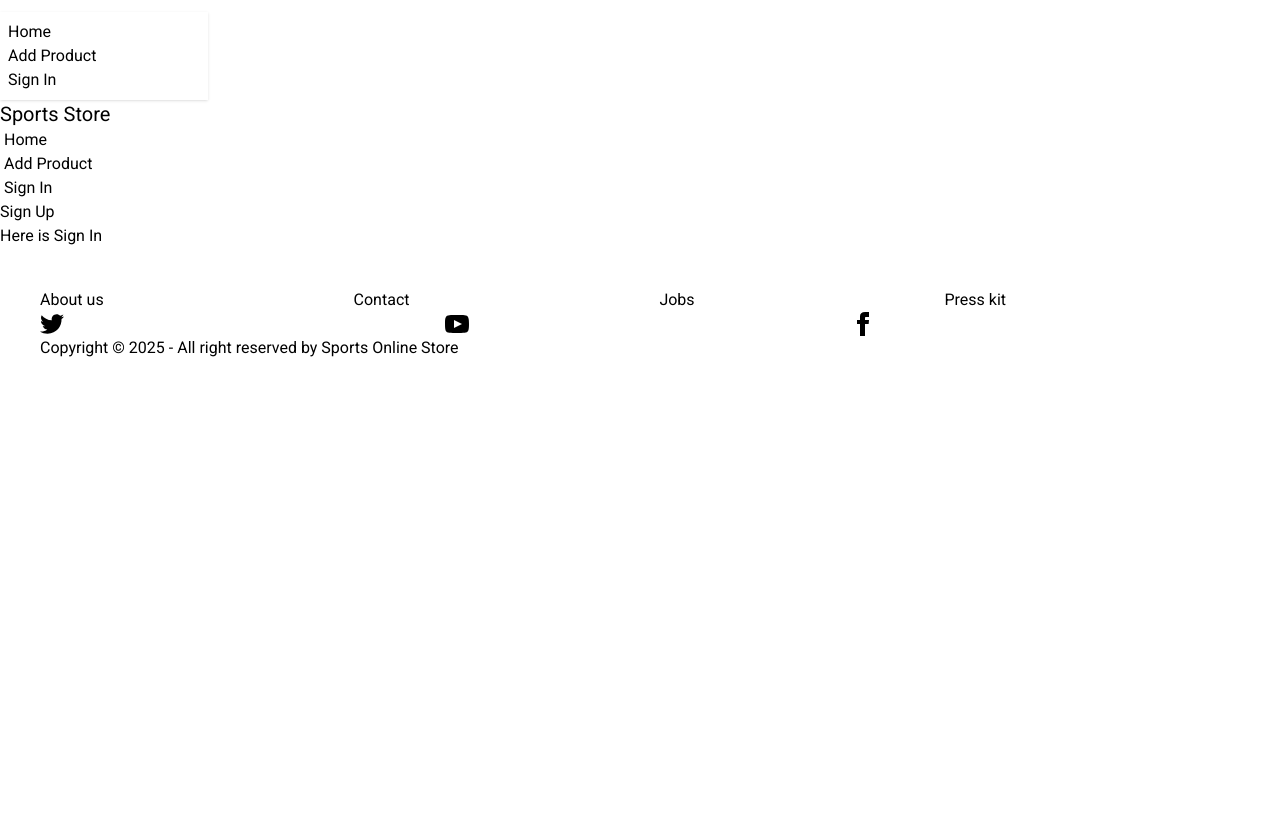
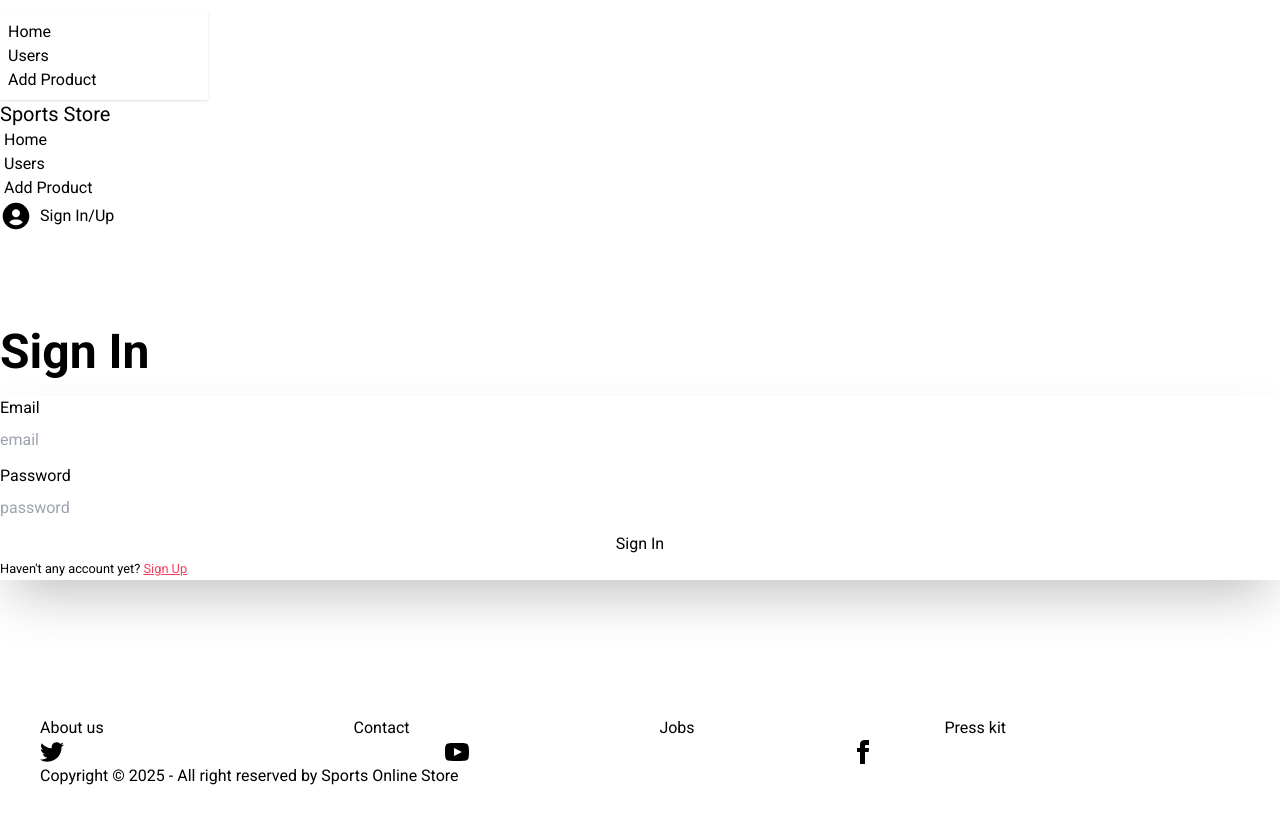
Before and after one commit to sifathossain-ai/sports-online-store-client, a React (Vite) app: page /signin in a window 1280 px wide. Shown: the top 824 px of the page. Before the commit the page ends 800 px from the top, so only its background shows below. Built offline with nearby package versions, Linux system fonts and the light colour scheme.

Commit message:
Add Sign Up

```diff
--- a/src/components/Navbar.jsx
+++ b/src/components/Navbar.jsx
@@ -1,11 +1,12 @@
 import React from 'react';
 import { Link, NavLink } from 'react-router-dom';
+import { BiSolidUserCircle } from "react-icons/bi";
 
 const Navbar = () => {
     const Links = <>
         <li><NavLink to={'/'}>Home</NavLink></li>
+        <li><NavLink to={'/users'}>Users</NavLink></li>
         <li><NavLink to={'/addProduct'}>Add Product</NavLink></li>
-        <li><NavLink to={'/signin'}>Sign In</NavLink></li>
 
     </>
     return (
@@ -39,8 +40,9 @@ const Navbar = () => {
                     {Links}
                 </ul>
             </div>
-            <div className="navbar-end">
-                <button className='btn'><NavLink to={'/signup'}>Sign Up</NavLink></button>
+            <div className="navbar-end flex items-center gap-2">
+                <BiSolidUserCircle className='h-8 w-8'></BiSolidUserCircle>
+                <button className='btn'><NavLink to={'/signin'}>Sign In/Up</NavLink></button>
             </div>
         </div>
     );
--- a/src/pages/SignIn.jsx
+++ b/src/pages/SignIn.jsx
@@ -1,9 +1,38 @@
 import React from 'react';
+import { Link } from 'react-router-dom';
 
 const SignIn = () => {
+
+    const handleSignIn = e => {
+        e.preventDefault();
+    }
     return (
-        <div>
-            Here is Sign In
+        <div className="hero bg-base-200 rounded-lg py-12 my-12">
+            <div className="hero-content flex-col lg:flex-row-reverse">
+                <div className="text-center lg:text-left mb-5">
+                    <h1 className="text-2xl md:text-5xl font-bold">Sign In</h1>
+                </div>
+                <div className="card bg-base-100 w-full shrink-0 shadow-2xl">
+                    <form onSubmit={handleSignIn} className="card-body space-y-3">
+                        <div className="form-control flex flex-col space-y-2">
+                            <label className="label">
+                                <span className="label-text">Email</span>
+                            </label>
+                            <input type="email" placeholder="email" name='email' className="input input-bordered w-full" required />
+                        </div>
+                        <div className="form-control flex flex-col space-y-2">
+                            <label className="label">
+                                <span className="label-text">Password</span>
+                            </label>
+                            <input type="password" placeholder="password" name='password' className="input input-bordered w-full" required />
+                        </div>
+                        <div className="form-control mt-6 w-full">
+                            <button className="btn btn-primary w-full">Sign In</button>
+                        </div>
+                        <small className='text-center'>Haven't any account yet? <Link to={'/signup'} className='text-rose-500 underline'>Sign Up</Link></small>
+                    </form>
+                </div>
+            </div>
         </div>
     );
 };
--- a/src/pages/SignUp.jsx
+++ b/src/pages/SignUp.jsx
@@ -1,5 +1,7 @@
 import React, { useContext } from 'react';
 import AuthProvider, { AuthContext } from '../provider/AuthProvider';
+import Swal from 'sweetalert2';
+import { Link } from 'react-router-dom';
 
 const SignUp = () => {
     const { signUpUser } = useContext(AuthContext)
@@ -15,10 +17,32 @@ const SignUp = () => {
         signUpUser(email, password)
             .then(result => {
                 console.log(result);
+
+                const creationTime = result?.user?.metadata?.creationTime;
+
+                const newUser = { name, email, creationTime }
+                fetch('http://localhost:3000/users', {
+                    method: 'POST',
+                    headers: {
+                        'content-type': 'application/json',
+                    },
+                    body: JSON.stringify(newUser)
+                })
+                    .then(res => res.json())
+                    .then(data => {
+                        console.log(data);
+                        if (data.insertedId) {
+                            Swal.fire({
+                                title: "Drag me!",
+                                icon: "success",
+                                draggable: true
+                            });
+                        }
+                    })
             })
     }
     return (
-        <div className="hero bg-base-200 py-12 my-12">
+        <div className="hero bg-base-200 rounded-lg py-12 my-12">
             <div className="hero-content flex-col lg:flex-row-reverse">
                 <div className="text-center lg:text-left mb-5">
                     <h1 className="text-2xl md:text-5xl font-bold">Sign Up Now!</h1>
@@ -52,6 +76,7 @@ const SignUp = () => {
                         <div className="form-control mt-6 w-full">
                             <button className="btn btn-primary w-full">Sign Up</button>
                         </div>
+                        <small className='text-center'>Already have account? <Link to={'/signin'} className='text-rose-500 underline'>Sign In</Link></small>
                     </form>
                 </div>
             </div>
--- /dev/null
+++ b/src/pages/Users.jsx
@@ -0,0 +1,11 @@
+import React from 'react';
+
+const Users = () => {
+    return (
+        <div>
+
+        </div>
+    );
+};
+
+export default Users;
--- a/src/routes/router.jsx
+++ b/src/routes/router.jsx
@@ -6,6 +6,7 @@ import AddProduct from '../pages/AddProduct';
 import Products from '../components/Products';
 import SignIn from '../pages/SignIn';
 import UpdateProduct from '../components/UpdateProduct';
+import Users from '../pages/Users';
 
 
 
@@ -35,6 +36,10 @@ const router = createBrowserRouter([
                 path: '/updateProduct/:id',
                 element: <UpdateProduct></UpdateProduct>,
                 loader: ({ params }) => fetch(`http://localhost:3000/sports/${params.id}`)
+            },
+            {
+                path: '/users',
+                element: <Users></Users>
             }
         ]
     },
```
